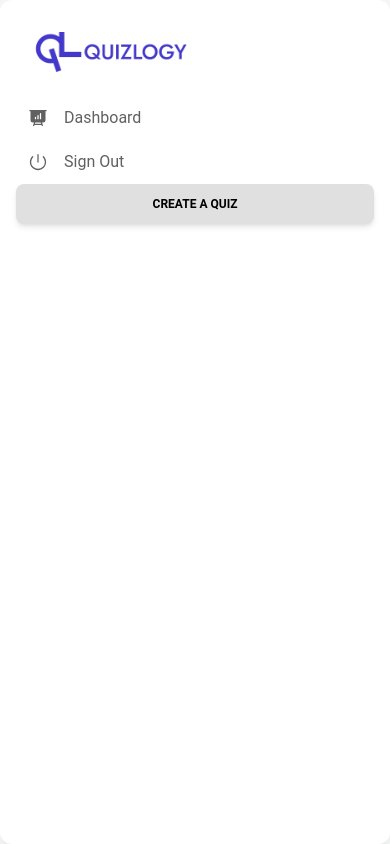
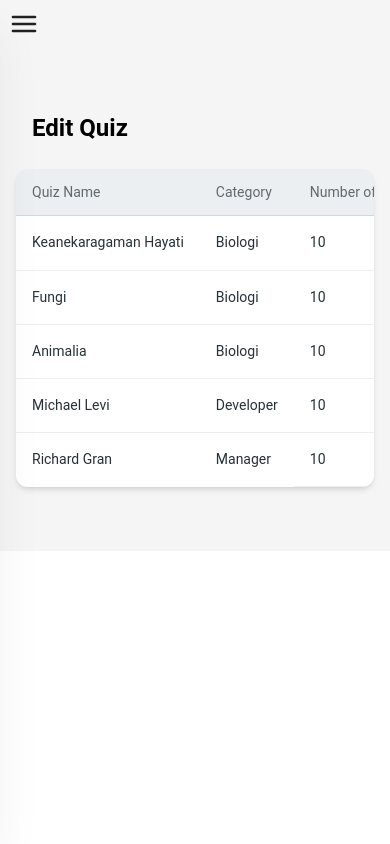
Before and after one commit to Quizlogi/Quizlogy, a React (Vite) app: page /quizpage in a window 390 px wide. Shown: the top 844 px of the page. Built offline with nearby package versions, Linux system fonts and the light colour scheme.

Commit message:
tambah burger menu dashboard quiz

```diff
--- a/src/components/quiz/SidebarQuiz.jsx
+++ b/src/components/quiz/SidebarQuiz.jsx
@@ -1,11 +1,23 @@
-import React from 'react';
-import { Card, List, ListItem, ListItemPrefix } from '@material-tailwind/react';
+import React, { useState } from 'react';
+import {
+  Card,
+  List,
+  ListItem,
+  ListItemPrefix,
+  Drawer,
+  IconButton,
+} from '@material-tailwind/react';
 import { PresentationChartBarIcon, PowerIcon } from '@heroicons/react/24/solid';
-import { Link } from 'react-router-dom';
+import { Bars3Icon, XMarkIcon } from '@heroicons/react/24/outline';
 
 export function SidebarQuiz() {
-  return (
-    <Card className='md:w-[20rem] lg:w-[16rem] p-4 shadow-xl shadow-blue-gray-900/5 h-screen'>
+  const [isDrawerOpen, setIsDrawerOpen] = useState(false);
+
+  const openDrawer = () => setIsDrawerOpen(true);
+  const closeDrawer = () => setIsDrawerOpen(false);
+
+  const SidebarContent = () => (
+    <>
       <div className='mb-2 p-4'>
         <img
           src='/quizlogy-logo-horizontal.png'
@@ -13,6 +25,7 @@ export function SidebarQuiz() {
           className='h-10 mr-2 object-contain'
         />
       </div>
+      <List>
         <ListItem>
           <ListItemPrefix>
             <PresentationChartBarIcon className='h-5 w-5' />
@@ -30,6 +43,37 @@ export function SidebarQuiz() {
           type='button'>
           Create a Quiz
         </button>
+      </List>
+    </>
+  );
+
+  return (
+    <>
+      <IconButton
+        variant='text'
+        size='lg'
+        onClick={openDrawer}
+        className='md:hidden'>
+        {' '}
+        {isDrawerOpen ? (
+          <XMarkIcon className='h-8 w-8 stroke-2' />
+        ) : (
+          <Bars3Icon className='h-8 w-8 stroke-2' />
+        )}
+      </IconButton>
+      <Drawer open={isDrawerOpen} onClose={closeDrawer} className='md:hidden'>
+        {' '}
+        <Card
+          color='transparent'
+          shadow={false}
+          className='h-[calc(100vh-2rem)] w-full p-4'>
+          <SidebarContent />
         </Card>
+      </Drawer>
+
+      <Card className='hidden md:block md:w-[20rem] lg:w-[16rem] p-4 shadow-xl shadow-blue-gray-900/5 h-screen'>
+        <SidebarContent />
+      </Card>
+    </>
   );
 }
```
Lines whose indentation alone changed are shown as unchanged.
